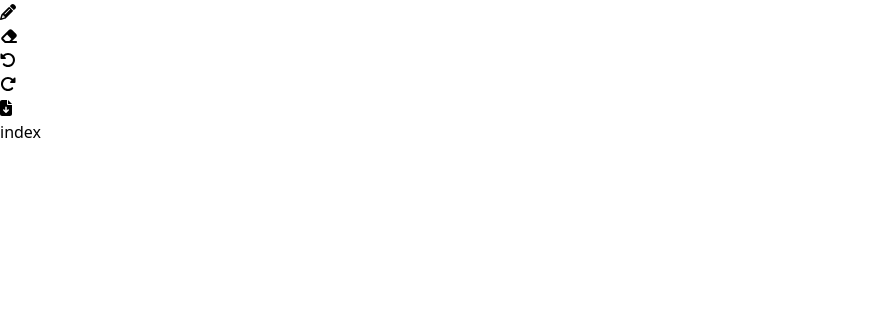
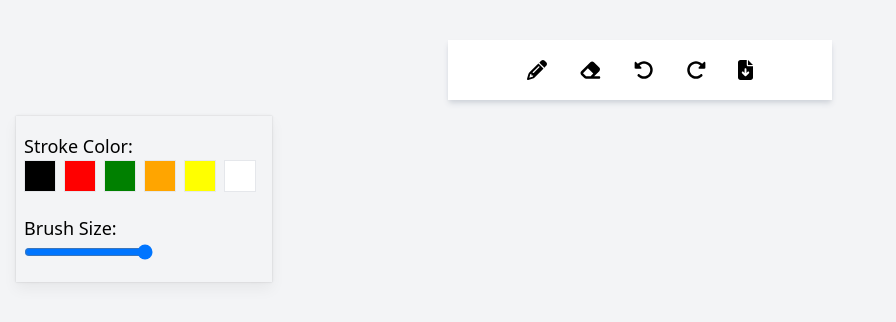
Before and after one commit to vinitGithub099/sketchbook-frontend, a Next.js app: page / in a window 1280 px wide. Shown: the top 322 px of the page, without its empty margins (0-896 px from the left). Built offline with nearby package versions, Linux system fonts and the light colour scheme.

Commit message:
toolBox UI

```diff
--- a/postcss.config.js
+++ b/postcss.config.js
@@ -1,6 +1,8 @@
 module.exports = {
   plugins: {
+    "postcss-import": {},
     tailwindcss: {},
     autoprefixer: {},
+    "tailwindcss/nesting": {},
   },
-}
+};
--- a/src/components/Board/index.js
+++ b/src/components/Board/index.js
@@ -1,5 +1,5 @@
 import styles from "./index.module.css";
 
 export default function Board() {
-  return <div className={styles.boardContainer}>index</div>;
+  return <div className={styles.boardContainer}></div>;
 }
--- a/src/components/Menu/index.js
+++ b/src/components/Menu/index.js
@@ -12,7 +12,7 @@ export default function Menu() {
   return (
     <div className={styles.menuContainer}>
       <div className={styles.iconsWrapper}>
-        <FontAwesomeIcon icon={faPencil} className={styles.icons} />
+        <FontAwesomeIcon icon={faPencil} />
       </div>
       <div className={styles.iconsWrapper}>
         <FontAwesomeIcon icon={faEraser} />
--- a/src/components/Menu/index.module.css
+++ b/src/components/Menu/index.module.css
@@ -1,4 +1,13 @@
 .menuContainer {
+  @apply mt-6 p-2 max-w-sm mx-auto flex justify-center shadow-md shadow-gray-300 bg-white;
+
   .iconsWrapper {
+    @apply px-4 py-2 hover:cursor-pointer rounded-md text-xl;
+
+    &:hover,
+    &.active {
+      @apply bg-gray-200;
+      background-color: theme("colors.text2");
+    }
   }
 }
--- /dev/null
+++ b/src/components/Toolbox/index.js
@@ -0,0 +1,27 @@
+import { COLORS } from "@/constants";
+import styles from "./index.module.css";
+
+export default function Toolbox() {
+  const updateBrushSize = () => {};
+  return (
+    <div className={styles.toolBoxContainer}>
+      <div className={styles.toolItem}>
+        <h4 className={styles.toolText}>Stroke Color:</h4>
+        <div className={styles.itemContainer}>
+          {Object.keys(COLORS).map((color) => (
+            <div
+              className={styles.colorBox}
+              style={{ backgroundColor: color }}
+            ></div>
+          ))}
+        </div>
+      </div>
+      <div className={styles.toolItem}>
+        <h4 className={styles.toolText}>Brush Size:</h4>
+        <div className={styles.itemContainer}>
+          <input type="range" min={1} max={10} onChange={updateBrushSize} />
+        </div>
+      </div>
+    </div>
+  );
+}
--- /dev/null
+++ b/src/components/Toolbox/index.module.css
@@ -0,0 +1,28 @@
+.toolBoxContainer {
+  @apply p-2 border-black inline-block my-4;
+  box-shadow: theme("colors.shadow1");
+  /* background-color: rgb(250, 250, 250); */
+
+  .toolItem {
+    @apply py-2;
+
+    .toolText {
+      @apply text-lg;
+    }
+
+    .itemContainer {
+      @apply inline-flex flex-wrap items-center;
+
+      .colorBox {
+        @apply w-8 h-8 mr-2 border;
+
+        &:hover,
+        &.active {
+          @apply cursor-pointer;
+          border: 1.5px solid theme("colors.border2");
+          box-shadow: theme("colors.shadow2");
+        }
+      }
+    }
+  }
+}
--- /dev/null
+++ b/src/constants.js
@@ -0,0 +1,10 @@
+const COLORS = {
+  BLACK: "black",
+  RED: "red",
+  GREEN: "green",
+  ORANGE: "orange",
+  YELLOW: "yellow",
+  WHITE: "white",
+};
+
+export { COLORS };
--- a/src/pages/index.js
+++ b/src/pages/index.js
@@ -1,10 +1,12 @@
 import Board from "@/components/Board";
 import Menu from "@/components/Menu/index";
+import Toolbox from "@/components/Toolbox";
 
 export default function Home() {
   return (
-    <div className="w-full h-screen">
+    <div className="w-full h-screen p-4 bg-gray-100">
       <Menu></Menu>
+      <Toolbox></Toolbox>
       <Board></Board>
     </div>
   );
--- a/tailwind.config.js
+++ b/tailwind.config.js
@@ -12,6 +12,16 @@ module.exports = {
         "gradient-conic":
           "conic-gradient(from 180deg at 50% 50%, var(--tw-gradient-stops))",
       },
+      colors: {
+        background1: "rgba(255,255,255, 0.9)",
+        shadow1:
+          "0px 7px 14px rgba(0, 0, 0, .05), 0px 0px 3.12708px rgba(0, 0, 0, .0798), 0px 0px .931014px rgba(0, 0, 0, .1702)",
+        shadow2: "0 0 0 1px #4a47b1",
+        border1: "#b8b8b8",
+        border2: "#d6d6d6",
+        text1: "#3d3d3d",
+        text2: "#e3e2fe",
+      },
     },
   },
   plugins: [],
```
